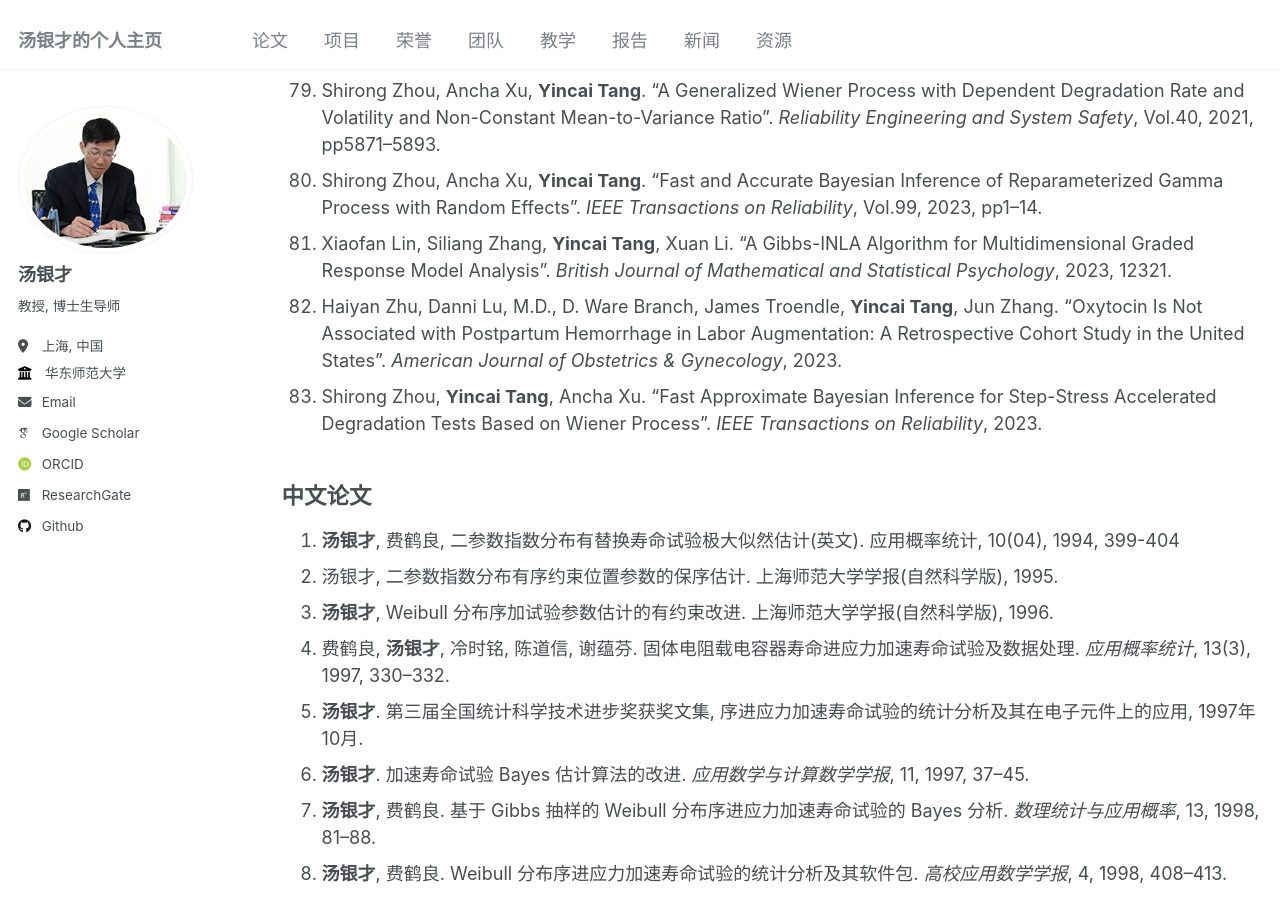
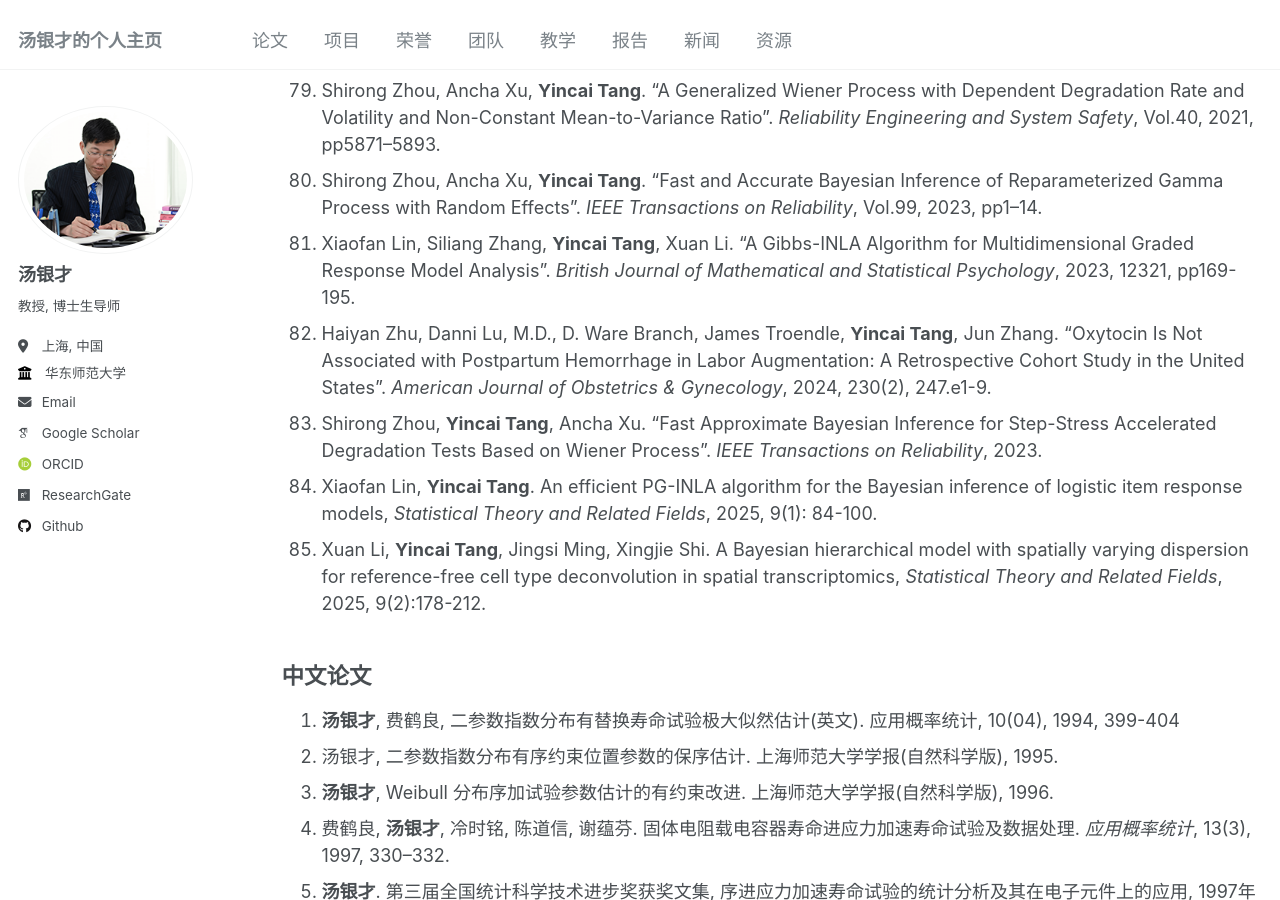
Before and after one commit to tangyc8866/tangyc8866.github.io, a Jekyll site: the page built from _pages/publications.md, in a window 1280 px wide and 900 px high, scrolled down 6136 px. Built offline with Jekyll 4.4.1, drawn with Linux system fonts in a browser that asks for light colours; some web fonts are replaced.

Commit message:
Update publications.md

```diff
--- a/_pages/publications.md
+++ b/_pages/publications.md
@@ -105,9 +105,12 @@ author_profile: true
 78. Jia Wei Xu, **Yincai Tang**. "Bayesian Framework for Multi-Wave COVID-19 Epidemic Analysis Using Empirical Vaccination Data". *Symmetry*, Vol.10, 2022, 21.
 79. Shirong Zhou, Ancha Xu, **Yincai Tang**. "A Generalized Wiener Process with Dependent Degradation Rate and Volatility and Non-Constant Mean-to-Variance Ratio". *Reliability Engineering and System Safety*, Vol.40, 2021, pp5871–5893.
 80. Shirong Zhou, Ancha Xu, **Yincai Tang**. "Fast and Accurate Bayesian Inference of Reparameterized Gamma Process with Random Effects". *IEEE Transactions on Reliability*, Vol.99, 2023, pp1–14.
-81. Xiaofan Lin, Siliang Zhang, **Yincai Tang**, Xuan Li. "A Gibbs-INLA Algorithm for Multidimensional Graded Response Model Analysis". *British Journal of Mathematical and Statistical Psychology*, 2023, 12321.
-82. Haiyan Zhu, Danni Lu, M.D., D. Ware Branch, James Troendle, **Yincai Tang**, Jun Zhang. "Oxytocin Is Not Associated with Postpartum Hemorrhage in Labor Augmentation: A Retrospective Cohort Study in the United States". *American Journal of Obstetrics & Gynecology*, 2023.
+81. Xiaofan Lin, Siliang Zhang, **Yincai Tang**, Xuan Li. "A Gibbs-INLA Algorithm for Multidimensional Graded Response Model Analysis". *British Journal of Mathematical and Statistical Psychology*, 2023, 12321, pp169-195.
+82. Haiyan Zhu, Danni Lu, M.D., D. Ware Branch, James Troendle, **Yincai Tang**, Jun Zhang. "Oxytocin Is Not Associated with Postpartum Hemorrhage in Labor Augmentation: A Retrospective Cohort Study in the United States". *American Journal of Obstetrics & Gynecology*, 2024, 230(2), 247.e1-9.
 83. Shirong Zhou, **Yincai Tang**, Ancha Xu. "Fast Approximate Bayesian Inference for Step-Stress Accelerated Degradation Tests Based on Wiener Process". *IEEE Transactions on Reliability*, 2023.
+84. Xiaofan Lin, **Yincai Tang**. An efficient PG-INLA algorithm for the Bayesian inference of logistic item response models, *Statistical Theory and Related Fields*, 2025, 9(1): 84-100.
+85. Xuan Li, **Yincai Tang**, Jingsi Ming, Xingjie Shi. A Bayesian hierarchical model with spatially varying dispersion for reference-free cell type deconvolution in spatial transcriptomics, *Statistical Theory and Related Fields*, 2025, 9(2):178-212.
+
 
 ## 中文论文
 
```
